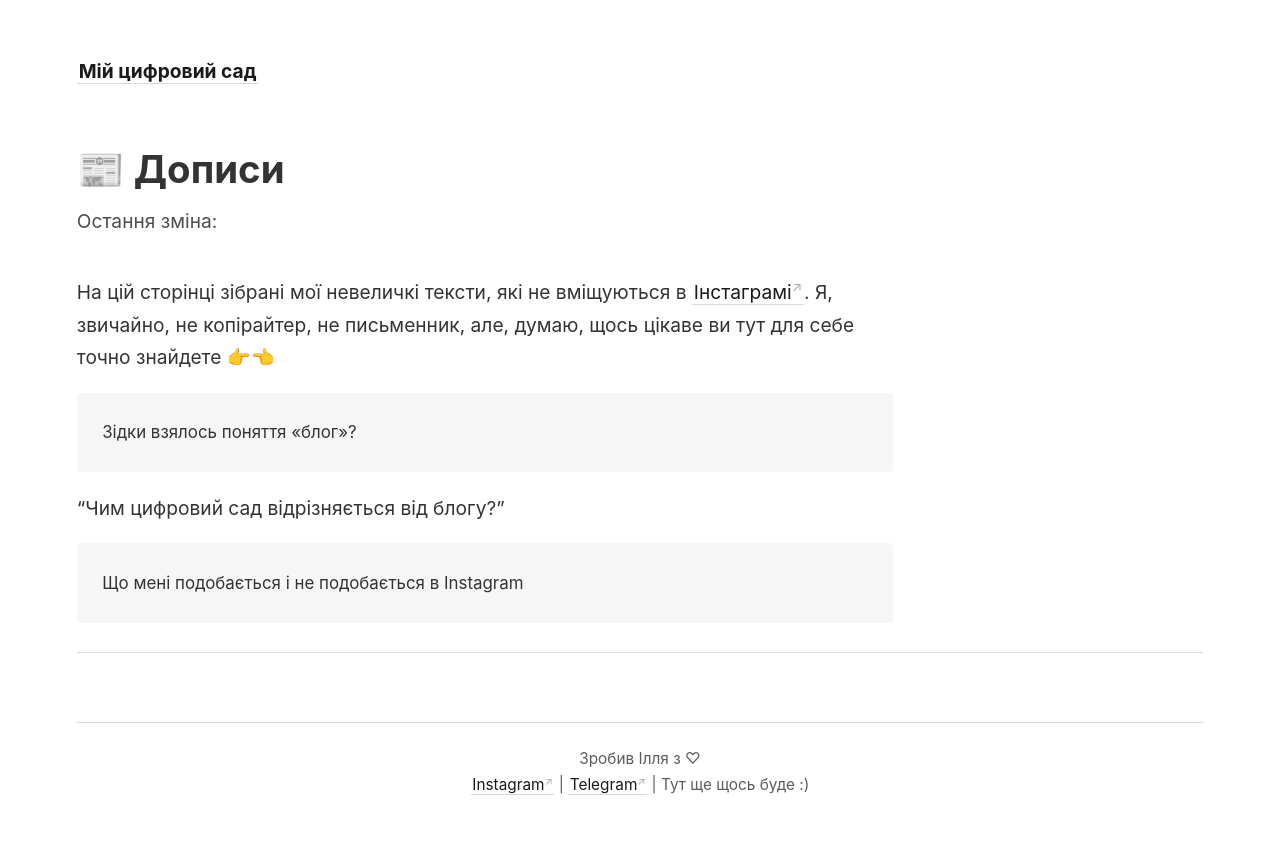
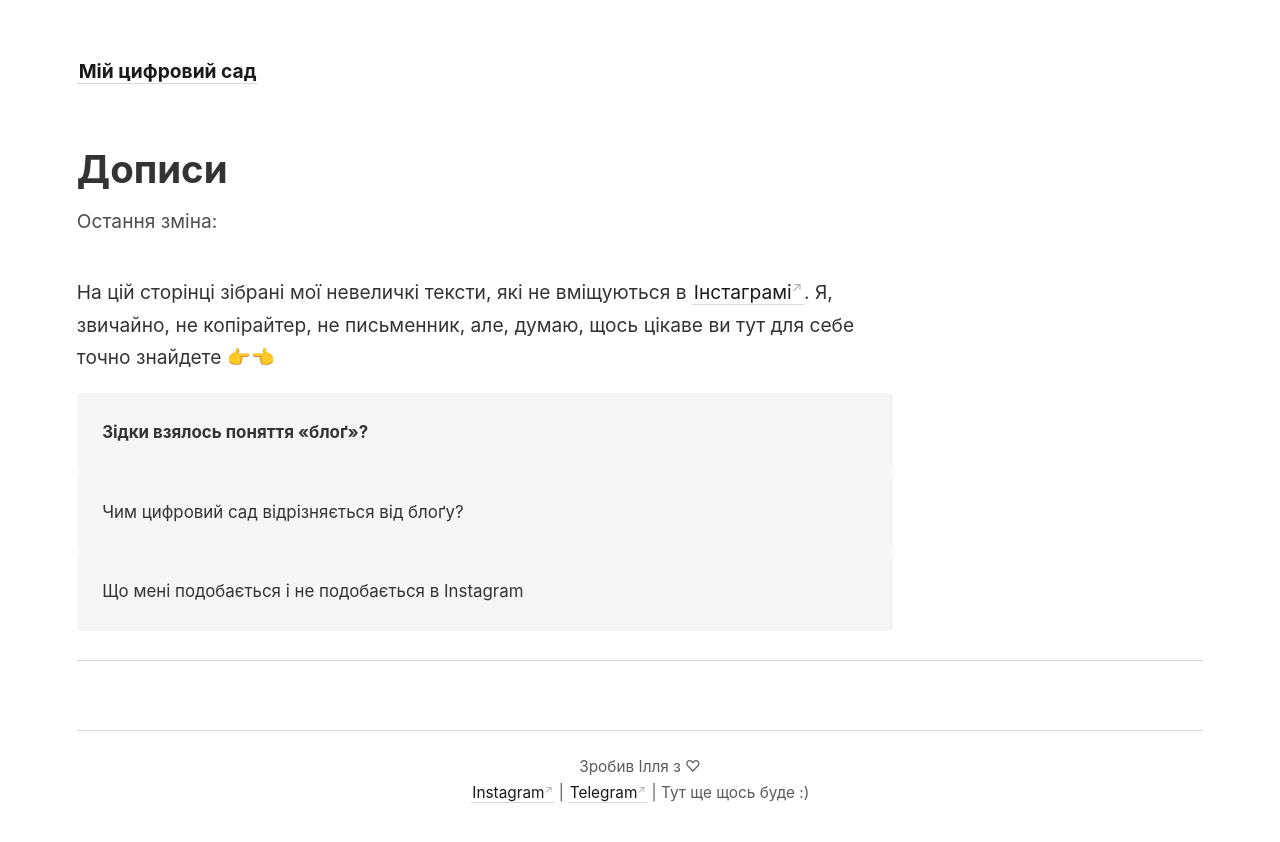
Before and after one commit to Laktionof/digital-garden, a Jekyll site: the page built from _notes/posts.md, in a window 1280 px wide. Shown: the top 842 px of the page. Built offline with Jekyll 4.4.1, drawn with Linux system fonts in a browser that asks for light colours.

```diff
--- a/_notes/posts.md
+++ b/_notes/posts.md
@@ -1,11 +1,11 @@
 ---
-title: 📰 Дописи
+title: Дописи
 ---
 
 На цій сторінці зібрані мої невеличкі тексти, які не вміщуються в [Інстаграмі](https://www.instagram.com/laktionof). Я, звичайно, не копірайтер, не письменник, але, думаю, щось цікаве ви тут для себе точно знайдете 👉👈
 
-<blockquote>Зідки взялось поняття «блог»?</blockquote>
+<blockquote><b>Зідки взялось поняття «блоґ»?</b></blockquote>
 
-<q>Чим цифровий сад відрізняється від блогу?</q>
+<blockquote>Чим цифровий сад відрізняється від блоґу?</blockquote>
 
 <blockquote>Що мені подобається і не подобається в Instagram</blockquote>
```
Also changed, not shown: _notes/anon.md (+1 -1 lines), _notes/books.md (+1 -1 lines), _notes/psycho.md (+1 -1 lines), _pages/index.md (+2 -2 lines).
